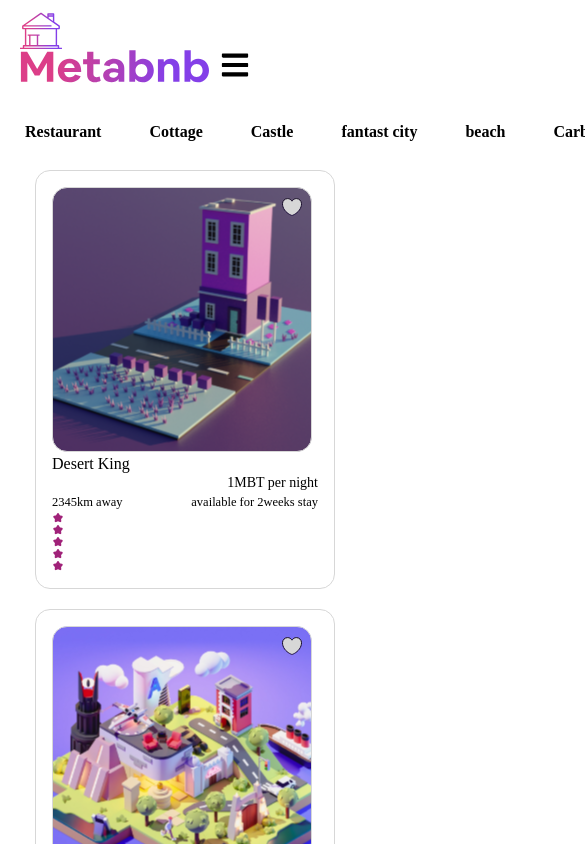
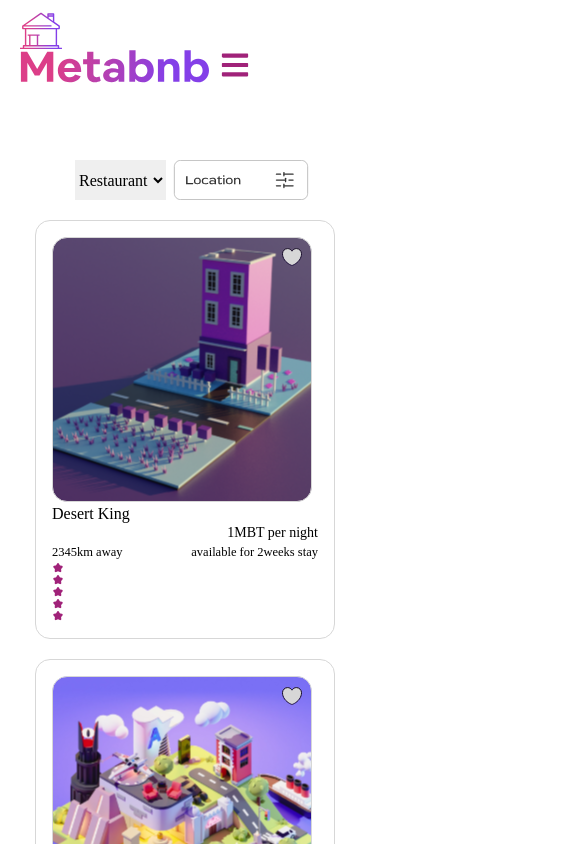
Before and after one commit to danutibe07/hng-metabnb, a React (Create React App) app: page /hng-metabnb/placetostay in a window 390 px wide. Shown: the top 844 px of the page, 585 px wide, since content can reach past the window. Built offline with nearby package versions, Linux system fonts and the light colour scheme; a web font is replaced by a local one.

Commit message:
responsiveness

```diff
--- a/src/Components/Footer/footer.css
+++ b/src/Components/Footer/footer.css
@@ -1,5 +1,4 @@
 footer {
-  width: 1254px;
   height: 350px;
   padding: 5% 7%;
   font-family: "Red Rose";
@@ -50,7 +49,7 @@ footer h4{
   }
   @media screen and (max-width : 600px) {
       footer{
-          /* width: 600px; */
+          /* max-width: 600px; */
           height: 1000px;
       }
       .footer_row{
--- a/src/Components/Home/Home.css
+++ b/src/Components/Home/Home.css
@@ -101,7 +101,6 @@ span {
 
 /*learnmore*/
 .learnmore {
-    max-width: 1200px;
     height: 600px;
     padding: 2% 5%;
     font-family: "Red Rose";
--- a/src/Components/Navbar/Navbar.css
+++ b/src/Components/Navbar/Navbar.css
@@ -226,6 +226,7 @@ li{
   }
   .mobilelinkscontain{
     display: block !important;
+    z-index: -66;
   }
   .tog_nav{
     display: block !important;
@@ -267,6 +268,7 @@ li{
 }
 .tog_nav{
   display: none;
+  color: #A02279;
 }
 .mobilelinks li{
   align-items: center;
--- a/src/Components/Navbar/Navbar.jsx
+++ b/src/Components/Navbar/Navbar.jsx
@@ -5,7 +5,7 @@ import image3 from "../../images/Vector3.svg"
 import image4 from "../../images/Vector4.svg"
 import image20 from "../../images/connect1.svg"
 import image21 from "../../images/connect2.svg"
-import { NavLink} from "react-router-dom"
+import { NavLink } from "react-router-dom"
 import { FaBars, FaTimes } from "react-icons/fa"
 const Navbar = () => {
   const [navbar, setNavbar] = useState(false)
@@ -46,7 +46,6 @@ const Navbar = () => {
                     </div>
                     <i class="uil uil-angle-right-b connect__modal-icon"></i>
                   </button>
-
                 </li>
                 <li className="connect__modal-connect">
                   <button className='connect_btns'>
@@ -79,9 +78,7 @@ const Navbar = () => {
                   <li> <a href="#community">Community</a></li>
                   <li>    <button onClick={() => toggleTab(1)}>Connect wallet</button></li>
                 </ul>
-
               </div>
-
             </ul>
           </>
         )}
--- a/src/Components/PlaceToStay/Placetostay.css
+++ b/src/Components/PlaceToStay/Placetostay.css
@@ -9,7 +9,6 @@
 
 /*PLACE TO STAY*/
 .placetostay {
-    width: 1200px;
     padding: 2% 5%;
     font-family: "Red Rose";
 }
@@ -69,8 +68,9 @@
 .placenav {
     display: flex;
     flex-direction: row;
-    margin-top: 100px;
+    margin-top: 150px;
     margin-bottom: 10px;
+    margin-left: 50px;
 }
 
 .placelinks {
@@ -98,7 +98,9 @@
         margin: 0;
     }
 }
-
+select{
+    display: none;
+}
 @media screen and (max-width : 600px) {
     section {
         width: 500px;
@@ -123,4 +125,10 @@
         align-items: left;
         width: 350px;
     }
+    select{
+        display: block;
+    }
+    .placelinks{
+        display: none;
+    }
 }
--- a/src/Components/PlaceToStay/Placetostay.jsx
+++ b/src/Components/PlaceToStay/Placetostay.jsx
@@ -17,6 +17,16 @@ const Placetostay = () => {
                         <a href="/placetostay">Off-grid</a>
                         <a href="/placetostay">Farm</a>
                     </div>
+                    <select name="Sort" id="placesort">
+                        <option value=""><a href="/placetostay">Restaurant</a></option>
+                        <option value=""><a href="/placetostay">Cottage</a></option>
+                        <option value=""><a href="/placetostay">Castle</a></option>
+                        <option value=""><a href="/placetostay">fantast city</a></option>
+                        <option value=""><a href="/placetostay">beach</a></option>
+                        <option value=""><a href="/placetostay">Carbins</a></option>
+                        <option value=""><a href="/placetostay">Off-grid</a></option>
+                        <option value=""><a href="/placetostay">Farm</a></option>
+                    </select>
                     <img className="placenavimg" src={locationimg} alt={locationimg} />
                 </div>
                 <div className='box'>
```
Lines whose indentation alone changed are shown as unchanged.
